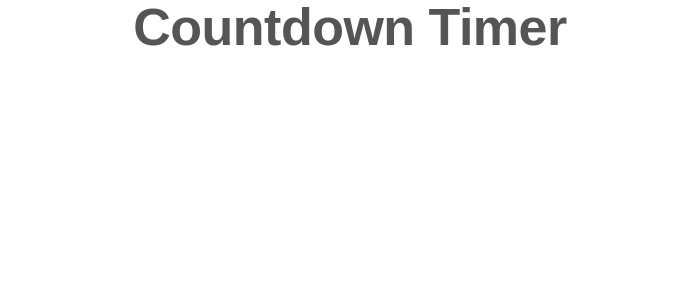
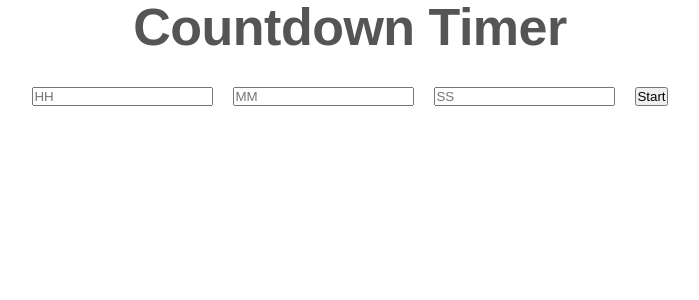
Before and after one commit to deltam3/frontendeval, a React (Create React App) app in the folder Easy/2_CountdownTimer/react_version/countdown/: page / in a window 1280 px wide. Shown: the top 300 px of the page, without its empty margins (290-989 px from the left). Built offline with nearby package versions, Linux system fonts and the light colour scheme.

Commit message:
basic input and timer layout

```diff
--- a/Easy/2_CountdownTimer/react_version/countdown/src/App.js
+++ b/Easy/2_CountdownTimer/react_version/countdown/src/App.js
@@ -1,9 +1,14 @@
 import "./App.css";
+import { useState } from "react";
+import Timer from "./components/Timer";
 
 function App() {
+  const [isActive, setIsActive] = useState(false);
+
   return (
     <div>
       <h1 className="heading-primary center-text">Countdown Timer</h1>
+      <Timer isActive={isActive} setIsActive={setIsActive}></Timer>
     </div>
   );
 }
--- /dev/null
+++ b/Easy/2_CountdownTimer/react_version/countdown/src/components/Timer.css
@@ -0,0 +1,10 @@
+.section-timer {
+  display: flex;
+  align-items: center;
+  justify-content: center;
+}
+
+.form {
+  display: flex;
+  gap: 2rem;
+}
--- /dev/null
+++ b/Easy/2_CountdownTimer/react_version/countdown/src/components/Timer.jsx
@@ -0,0 +1,44 @@
+import React from "react";
+import { useState } from "react";
+import "./Timer.css";
+
+function Timer({ isActive, setIsActive }) {
+  const [isPaused, setIsPaused] = useState(false);
+  return (
+    <section className="section-timer">
+      <form className="form">
+        <div>
+          <input type="number" className="hour-number" placeholder="HH"></input>
+        </div>
+        <div>
+          <input type="number" className="hour-number" placeholder="MM"></input>
+        </div>
+        <div>
+          <input type="number" className="hour-number" placeholder="SS"></input>
+        </div>
+        <div>
+          {isActive ? (
+            <div>
+              <button
+                className="btn btn--pause"
+                onClick={() => setIsPaused(!isPaused)}
+              >
+                Pause
+              </button>
+              <button className="btn btn--reset">Reset</button>
+            </div>
+          ) : (
+            <button
+              className="btn btn--start"
+              onClick={() => setIsActive(true)}
+            >
+              Start
+            </button>
+          )}
+        </div>
+      </form>
+    </section>
+  );
+}
+
+export default Timer;
```
